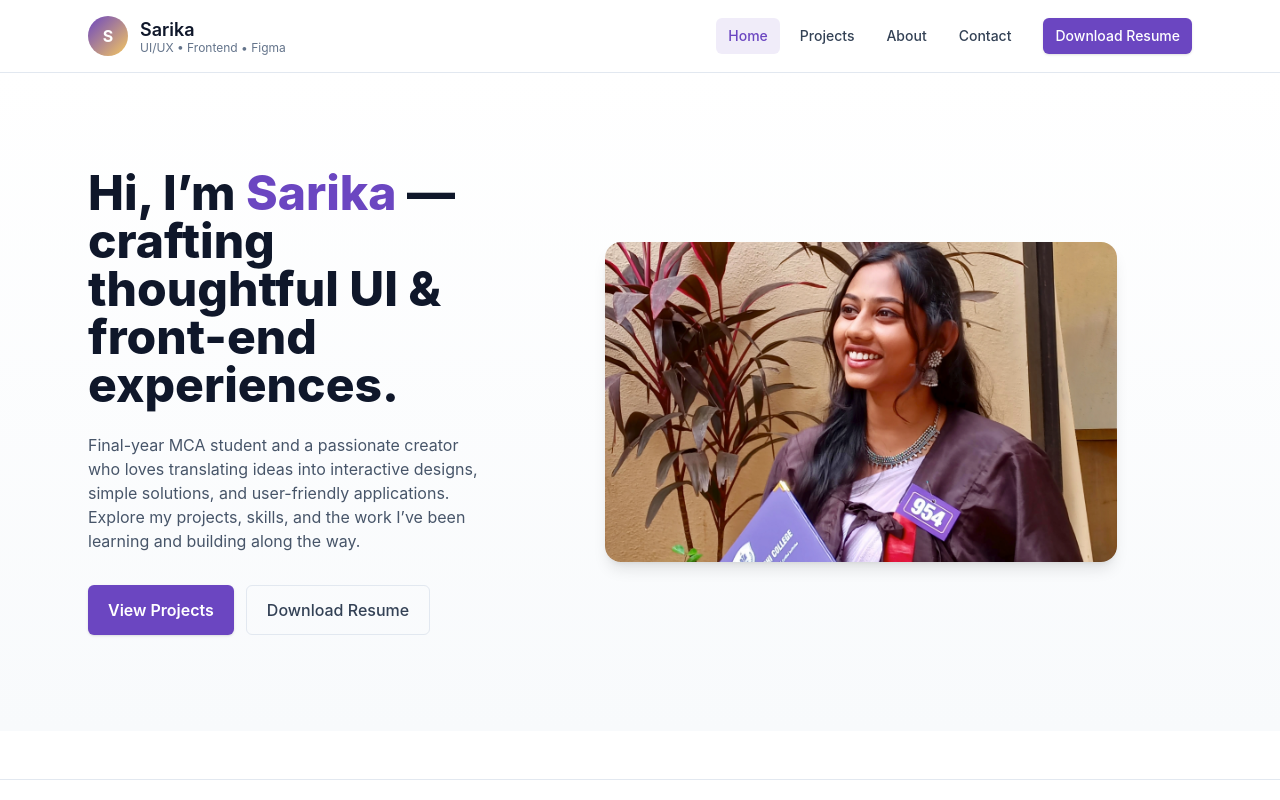
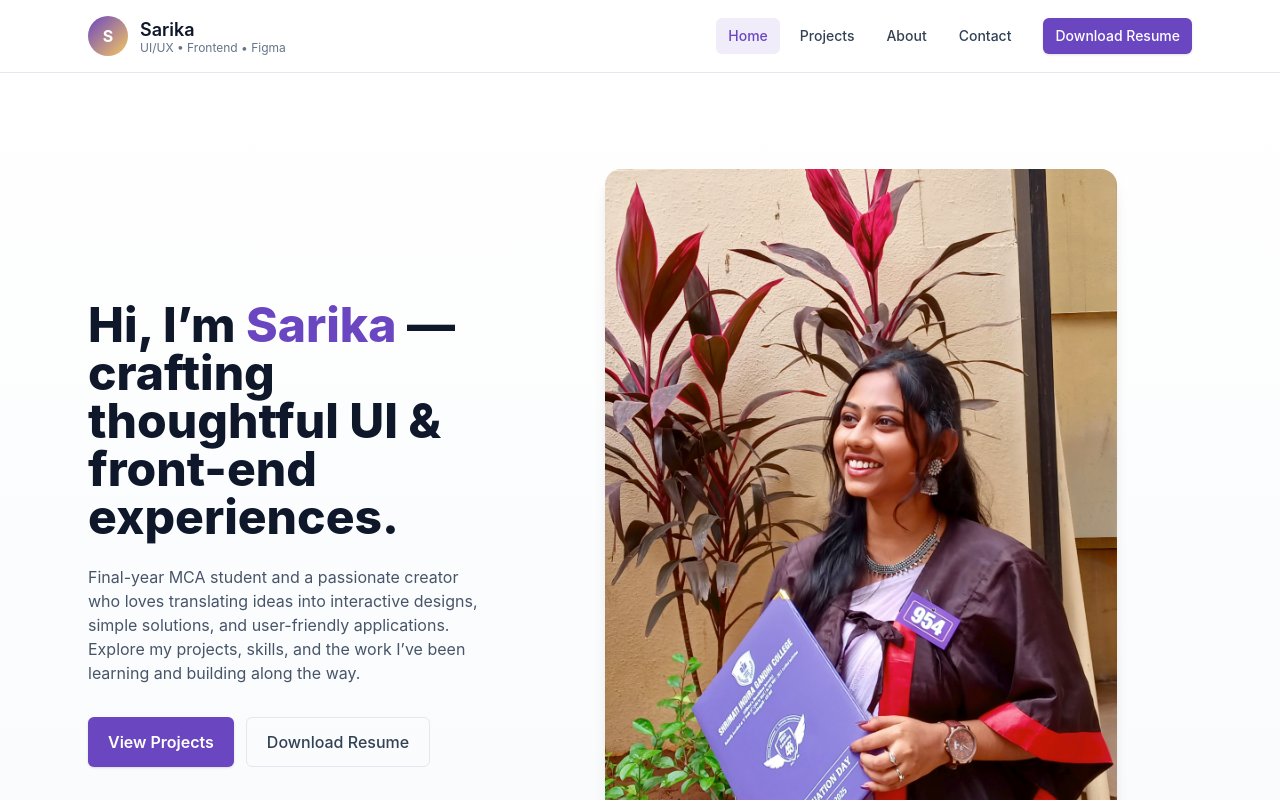
Before and after one commit to Sarikasubramaniyan/sarika-portfolio, a React (Create React App) app: page / in a window 1280 px wide. Shown: the top 800 px of the page. Built offline with nearby package versions, Linux system fonts and the light colour scheme.

Commit message:
Fixed project images for GitHub Pages

```diff
--- a/src/components/Hero.jsx
+++ b/src/components/Hero.jsx
@@ -33,7 +33,8 @@ export default function Hero() {
 >
   <div className="w-full max-w-lg bg-white rounded-2xl shadow-lg overflow-hidden">
     <img
-      src="/assets/myimg.jpg"
+      src={process.env.PUBLIC_URL + "/assets/myimg.jpg"} />
+
       alt="My Image"
       className="w-full h-80 object-cover" // increased height
     />
```
Also changed, not shown: package.json (+9 -1 lines), 1 other file (tests, documents, lock files or other folders).
